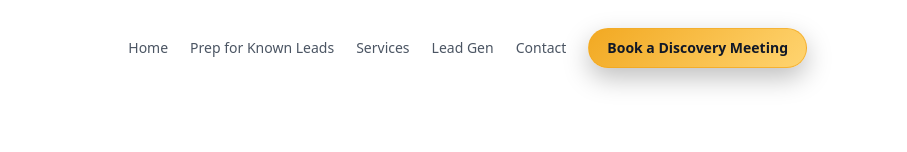
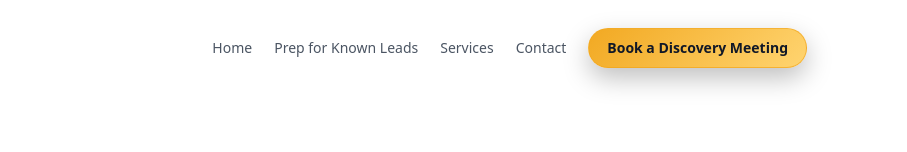
Before and after one commit to AccelAnalysis/newleads, a plain HTML site: page index.html in a window 1280 px wide. Shown: the top 152 px of the page, 373-1280 px from the left. Drawn offline with Linux system fonts and the light colour scheme.

Commit message:
Remove Lead Gen link from navigation

```diff
--- a/index.html
+++ b/index.html
@@ -373,7 +373,6 @@
           <a href="https://accelanalysis.com">Home</a>
           <a href="https://knownmail.accelanalysis.com">Prep for Known Leads</a>
           <a href="https://accelanalysis.com/services-overview">Services</a>
-          <a href="https://accelanalysis.com/hypertargeting-directmail">Lead Gen</a>
           <a href="https://accelanalysis.com/contact-us">Contact</a>
           <a class="nav-cta"
              href="https://outlook.office.com/book/AccelAnalysis1%40NETORGFT15328873.onmicrosoft.com/s/Oru7j85iDEifvq8QNV5DjQ2?ismsaljsauthenabled=">
```
